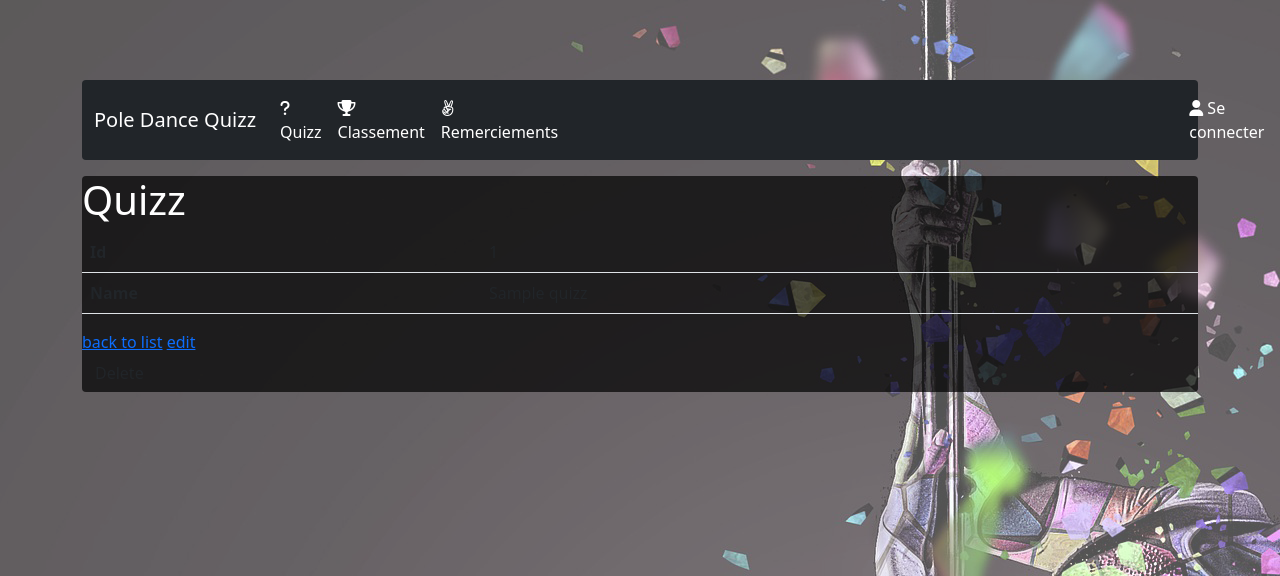
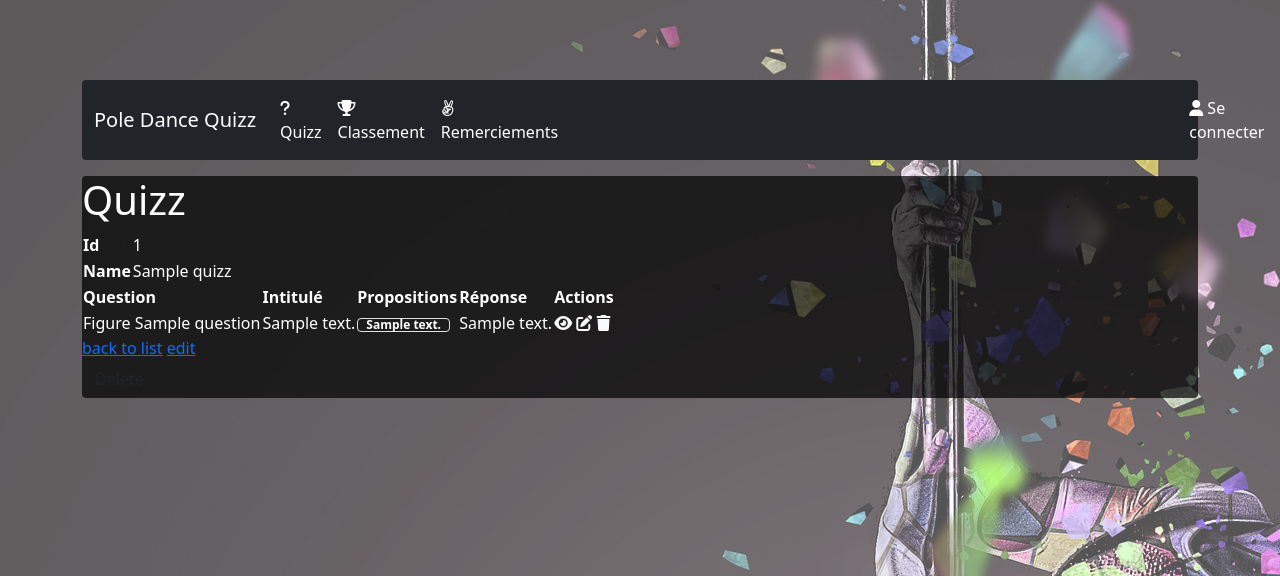
Before and after one commit to vincentkollebolle/quizzpoledance, a Symfony app: template templates/quizz/show.html.twig in a window 1280 px wide. Shown: the top 576 px of the page. Run offline with Twig, Linux system fonts and the light colour scheme; the template is opened without the code that fills it: most values are stand-ins (such as "Sample title", 1, 10 or a date in 2020); some libraries are stand-ins or nearby versions.

Commit message:
Suppression du menu Questions + affichage des questions dans la liste des quizz

```diff
--- a/src/Controller/QuizzController.php
+++ b/src/Controller/QuizzController.php
@@ -4,6 +4,7 @@ namespace App\Controller;
 
 use App\Entity\Quizz;
 use App\Form\QuizzType;
+use App\Repository\QuestionRepository;
 use App\Repository\QuizzRepository;
 use Doctrine\ORM\EntityManagerInterface;
 use Symfony\Bundle\FrameworkBundle\Controller\AbstractController;
@@ -51,10 +52,11 @@ class QuizzController extends AbstractController
     /**
      * @Route("/{id}", name="admin_quizz_show", methods={"GET"})
      */
-    public function show(Quizz $quizz): Response
+    public function show(Quizz $quizz, QuestionRepository $questionRepository): Response
     {
         return $this->render('quizz/show.html.twig', [
             'quizz' => $quizz,
+            'questions' => $questionRepository->findByQuizz($quizz->getId())
         ]);
     }
 
--- a/templates/base.html.twig
+++ b/templates/base.html.twig
@@ -72,7 +72,7 @@
                 </a>
                 <ul class="dropdown-menu" aria-labelledby="navbarDropdown">
                   <li><a class="dropdown-item text-dark" href="{{path('answer_index')}}">Réponses</a></li>
-                  <li><a class="dropdown-item text-dark" href="{{path('question_index')}}">Questions</a></li>
+
                   <li><a class="dropdown-item text-dark" href="{{path('admin_quizz_index')}}">Quizz</a></li>
                 </ul>
               </li>
--- a/templates/question/_delete_form.html.twig
+++ b/templates/question/_delete_form.html.twig
@@ -2,6 +2,6 @@
     <input type="hidden" name="_method" value="DELETE">
     <input type="hidden" name="_token" value="{{ csrf_token('delete' ~ question.id) }}">
     <a class="md-btn" href="{{ path('question_edit', {'id': question.id}) }}"><button type="button" class="btn btn-light">Modifier</button></a>
-    <a class="md-btn" href="{{ path('question_index') }}"><button type="button" class="btn btn-light">Retour à la liste</button></a>
+    <a class="md-btn" href="{{ path('admin_quizz_show',['id'=>$question->getQuizz()]) }}"><button type="button" class="btn btn-light">Retour à la liste</button></a>
     <button class="md-btn btn btn-danger">Supprimer</button>
 </form>
--- a/templates/quizz/edit.html.twig
+++ b/templates/quizz/edit.html.twig
@@ -7,6 +7,8 @@
 
     {{ include('quizz/_form.html.twig', {'button_label': 'Update'}) }}
 
+
+
     <a href="{{ path('admin_quizz_index') }}">back to list</a>
 
     {{ include('quizz/_delete_form.html.twig') }}
--- a/templates/quizz/show.html.twig
+++ b/templates/quizz/show.html.twig
@@ -1,11 +1,11 @@
 {% extends 'base.html.twig' %}
-
+{% block stylesheets %}<link rel="stylesheet" href="{{ asset('public\assets\css\index.css')}}">{% endblock %}
 {% block title %}Quizz{% endblock %}
 
 {% block body %}
     <h1>Quizz</h1>
 
-    <table class="table">
+    <table class="edit-table w-full mb-6">
         <tbody>
             <tr>
                 <th>Id</th>
@@ -15,7 +15,42 @@
                 <th>Name</th>
                 <td>{{ quizz.name }}</td>
             </tr>
+
         </tbody>
+    </table>
+    <table class="edit-table w-full mb-6">
+        <tbody>
+        <tr>
+            <th>Question</th>
+            <th>Intitulé</th>
+            <th>Propositions</th>
+            <th>Réponse</th>
+            <th>Actions</th>
+        </tr>
+        </tbody>
+        {% for question in questions %}
+            <tr>
+                <td>Figure {{question.title}}</td>
+                <td>{{ question.content}}</td>
+                <td>
+                    {% for answer in question.answers %}
+                        <span class="inline-block badge badge-pill py-0 px-2 border rounded-full m-0.5">{{ answer.content }}</span>
+                    {% endfor %}
+                </td>
+                <td>
+                    {{question.goodanswer.content}}
+                </td>
+                <td>
+                    <a class="md-btn text-light" href="{{ path('question_show', {'id': question.id}) }}"><i class="fas fa-eye iconAction"></i></a>
+                    <a class="md-btn text-light" href="{{ path('question_edit', {'id': question.id}) }}"><i class="fas fa-edit iconAction"></i></a>
+                    <a class="md-btn text-light" href="{{ path('question_delete', {'id': question.id}) }}"><i class="fas fa-trash"></i></a>
+                </td>
+            </tr>
+        {% else %}
+            <tr>
+                <td colspan="5">Aucun résultat trouvé</td>
+            </tr>
+        {% endfor %}
     </table>
 
     <a href="{{ path('admin_quizz_index') }}">back to list</a>
```
Also changed, not shown: src/Repository/QuizzRepository.php (+7 -0 lines), 1 other file.
